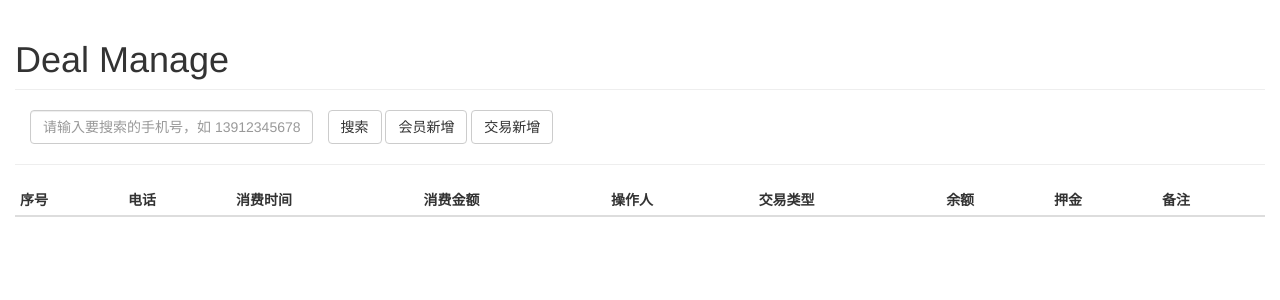
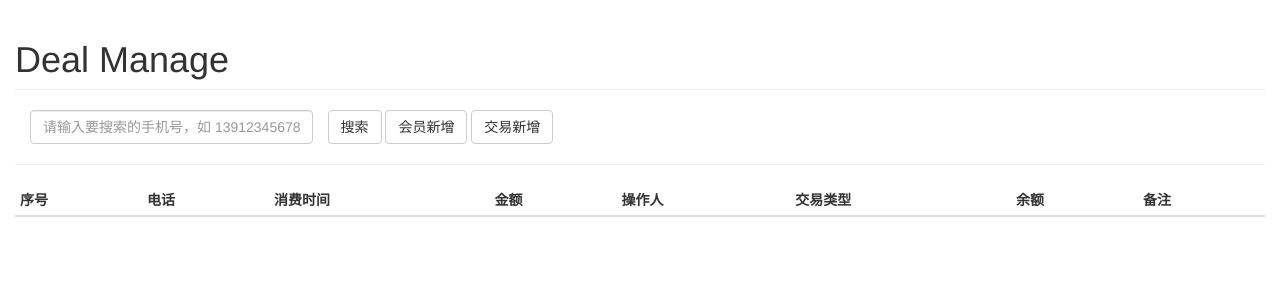
Before and after one commit to bibo19842003/tushu, a Django app: page /deal_manage/ in a window 1280 px wide. Shown: the part 50-350 px from the top of the page. Run offline with Django 3.2, Linux system fonts and the light colour scheme; the visitor is signed in with stand-in values (Sample User, id 1); lists and menus that the app fills with data are empty; some libraries are stand-ins or nearby versions.

Commit message:
fix bug: it display deposit in 'deal manage'.

```diff
--- a/bookinfor/admin.py
+++ b/bookinfor/admin.py
@@ -22,7 +22,7 @@ class BookmemberAdmin(admin.ModelAdmin):
   list_display = ('phone', 'name', 'account', 'mail', 'begin','expir', 'deposit', 'remain', 'handler', 'remark',)
 
 class ConsumeAdmin(admin.ModelAdmin):
-  list_display = ('phone', 'consumetime', 'money', 'handler', 'over', 'deposit', 'sort', 'remark',)
+  list_display = ('phone', 'consumetime', 'money', 'handler', 'over', 'sort', 'remark',)
 
 class InoutrecordAdmin(admin.ModelAdmin):
   list_display = ('inoutnumber', 'phone', 'outtime', 'intime', 'name', 'sn', 'handlerout', 'handlerin', 'remark',)
--- a/bookinfor/models.py
+++ b/bookinfor/models.py
@@ -75,8 +75,8 @@ class Bookmember(models.Model):
   mail = models.CharField(max_length=20, null=True, blank=True, verbose_name='邮箱')
   begin = models.DateTimeField(null=True, blank=True, verbose_name='注册时间', auto_now_add = True)
   expir = models.DateTimeField(null=True, blank=True, verbose_name='过期时间', auto_now = False)
-  deposit = models.IntegerField(null=True, blank=True, verbose_name='押金')
-  remain = models.CharField(max_length=20, null=True, blank=True, verbose_name='剩余金额', default="0")
+  deposit = models.IntegerField(null=True, blank=True, verbose_name='押金', default="0")
+  remain = models.IntegerField(null=True, blank=True, verbose_name='剩余金额', default="0")
   handler = models.CharField(max_length=10, null=True, blank=True, verbose_name='创建人')
   remark = models.CharField(max_length=100, null=True, blank=True, verbose_name='备注')
 
@@ -94,7 +94,6 @@ class Consume(models.Model):
   handler = models.CharField(max_length=20, null=True, blank=True, verbose_name='操作人')
   sort = models.CharField(max_length=20, null=True, blank=True, verbose_name='类型', choices=(('cz','充值'),('xf','消费')))
   over = models.CharField(max_length=20, null=True, blank=True, verbose_name='余额')
-  deposit = models.CharField(max_length=20, null=True, blank=True, verbose_name='押金')
   remark = models.CharField(max_length=100, null=True, blank=True, verbose_name='备注')
 
 
--- a/bookinfor/views.py
+++ b/bookinfor/views.py
@@ -285,12 +285,8 @@ def deal_new(request):
       remiannow = int(member[0]['remain']) - int(money)
       sort = "消费"
 
-    if sort == "hy":
-      remiannow = int(member[0]['remain'])
-      sort = "会员"
-
-    Bookmember.objects.filter(phone=phone).update(remain=str(remiannow))
-    consume = Consume(phone=phone, money=money, sort=sort, over=str(remiannow), handler=handler, remark=remark)
+    Bookmember.objects.filter(phone=phone).update(remain=remiannow)
+    consume = Consume(phone=phone, money=money, sort=sort, over=remiannow, handler=handler, remark=remark)
     consume.save()
 
     return render(request, 'bookinfor/consume/deal_new_ok.html')
--- a/templates/base.html
+++ b/templates/base.html
@@ -71,7 +71,7 @@
                 {% block deal_query_block %}<li>{% endblock %} <a href="/deal_query">Deal Query</a></li>
                 {% block deal_new_block %}<li>{% endblock %} <a href="/deal_new">Deal New</a></li>
                 {% block deal_manage_block %}<li>{% endblock %} <a href="/deal_manage">Deal Manage</a></li>
-                <li role="separator" class="divider"></li>
+                <!--  <li role="separator" class="divider"></li>  -->
               </ul>
             </li>
 
--- a/templates/bookinfor/consume/deal_manage.html
+++ b/templates/bookinfor/consume/deal_manage.html
@@ -38,11 +38,10 @@
       <th>序号</th>
       <th>电话</th>
       <th>消费时间</th>
-      <th>消费金额</th>
+      <th>金额</th>
       <th>操作人</th>
       <th>交易类型</th>
       <th>余额</th>
-      <th>押金</th>
       <th>备注</th>
     </tr>
     </thead>
@@ -87,7 +85,7 @@
    </div>
 
    <div class="form-group">
-      <label for="moneyn">消费金额</label>
+      <label for="moneyn">金额</label>
          <input type="text" class="form-control" name="moneyn" id="moneyn" placeholder="1000">
    </div>
 
@@ -100,18 +98,13 @@
          </select>
    </div>
 
-   <div class="form-group">
-      <label for="depositn">押金</label>
-         <input type="text" class="form-control" name="depositn" id="depositn" placeholder="1000">
-   </div>
 
+  <div class="form-group">
+    <label for="remarkn">备注</label>
+    <input type="text" class="form-control" name="remarkn" id="remarkn" placeholder="备注">
+  </div>
 
-                    <div class="form-group">
-                       <label for="remarkn">备注</label>
-                       <input type="text" class="form-control" name="remarkn" id="remarkn" placeholder="备注">
-                    </div>
-
-                </div>
+</div>
 
                 <div class="modal-footer">
                      <button type="button" class="btn btn-default" data-dismiss="modal"><span class="glyphicon glyphicon-remove" aria-hidden="true"></span>关闭</button>
@@ -131,7 +124,6 @@ function newdata() {
 	var phone = $('#phonen').val();
 	var money = $('#moneyn').val();
 	var sortnn = $('#sortn').val();
-	var deposit = $('#depositn').val();
 	var remark = $('#remarkn').val();
 
         $.ajaxSetup({
@@ -144,7 +136,6 @@ function newdata() {
                 data:{"phone":phone,
                       "money":money,
                       "sort":sortnn,
-                      "deposit":deposit,
                       "remark":remark,
                       "csrfmiddlewaretoken":$("[name=‘csrfmiddlewaretoken‘]").val()
                       },
--- a/templates/bookinfor/consume/deal_new.html
+++ b/templates/bookinfor/consume/deal_new.html
@@ -17,9 +17,9 @@
    </div>
 
    <div class="form-group">
-      <label for="money" class="col-sm-2 control-label">消费金额</label>
+      <label for="money" class="col-sm-2 control-label">金额</label>
       <div class="col-sm-3">
-         <input type="text" class="form-control" name="money" placeholder="1000">
+         <input type="text" class="form-control" name="money" placeholder="1000" autocomplete="off">
       </div>
    </div>
 
@@ -27,7 +27,6 @@
       <label for="sort" class="col-sm-2 control-label">类型</label>
       <div class="col-sm-3">
          <select class="selectpicker" name="sort">
-             <option value="hy">会员</option>
              <option value="cz">临时充值</option>
              <option value="xf">消费</option>
          </select>
--- a/templates/bookinfor/consume/deal_query.html
+++ b/templates/bookinfor/consume/deal_query.html
@@ -30,11 +30,10 @@
       <th>序号</th>
       <th>电话</th>
       <th>消费时间</th>
-      <th>消费金额</th>
+      <th>金额</th>
       <th>操作人</th>
       <th>交易类型</th>
       <th>余额</th>
-      <th>押金</th>
       <th>备注</th>
     </tr>
     </thead>
@@ -50,7 +49,6 @@
         <td>{{ consume.handler }}</td>
         <td>{{ consume.sort }}</td>
         <td>{{ consume.over }}</td>
-        <td>{{ consume.deposit }}</td>
         <td>{{ consume.remark }}</td>
       </tr>
       {% endfor %}
```
Also changed, not shown: other parts of templates/bookinfor/consume/deal_manage.html (+0 -1 lines), templates/bookinfor/consume/deal_new_ok.html (+29 -4 lines).
